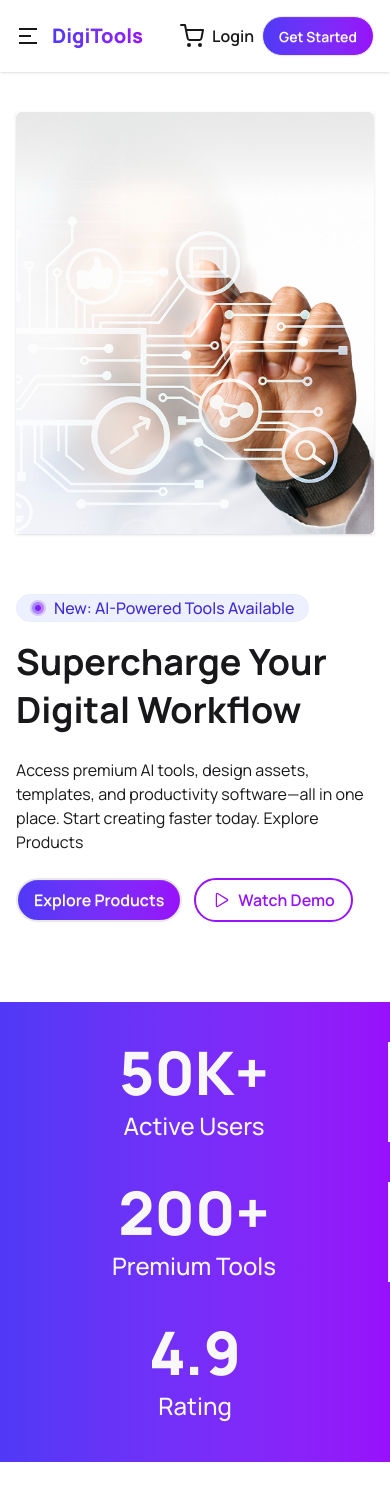
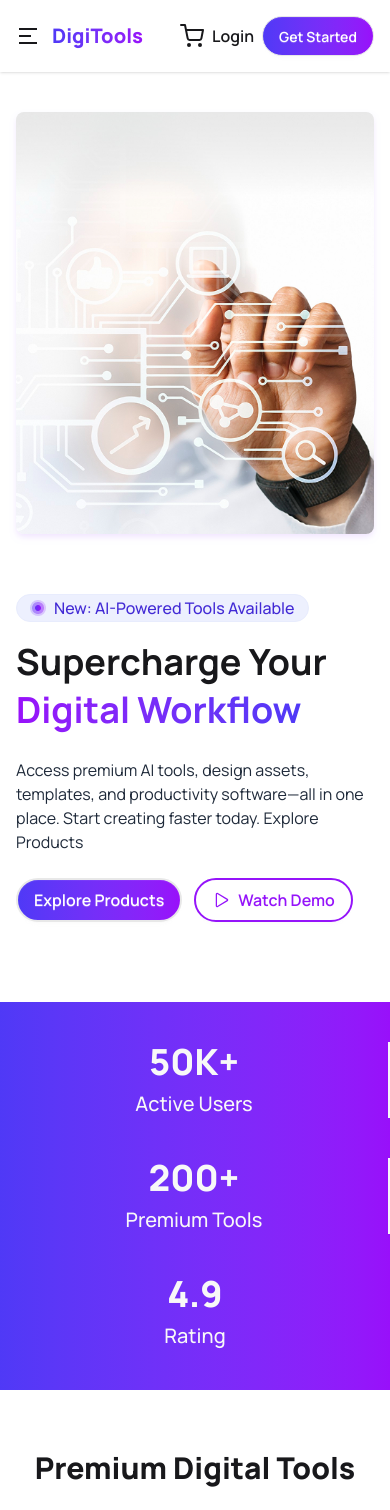
Before and after one commit to mahdihasanprogrammer/Assignment-6-DigiTools-Platform, a React (Vite) app: page / in a window 390 px wide. Shown: the top 1510 px of the page. Built offline with nearby package versions, Linux system fonts and the light colour scheme.

Commit message:
added simple ui design

```diff
--- a/src/components/Hero/Hero.jsx
+++ b/src/components/Hero/Hero.jsx
@@ -8,7 +8,7 @@ const Hero = () => {
 
 <div className=" px-4 py-10 md:px-12 md:py-15 flex justify-between items-center flex-col lg:flex-row-reverse gap-15">
 
-    <img className='shadow-sm'  src={bannerImg} alt="banner image" />
+    <img className='shadow-md shadow-purple-100 rounded-lg'  src={bannerImg} alt="banner image" />
 
     <div>
 
@@ -18,9 +18,9 @@ const Hero = () => {
       </div>
 
       <h1 className=" text-4xl leading-12 md:leading-20 md:text-6xl font-bold">
-      Supercharge Your Digital Workflow
+      Supercharge Your <span className='bg-linear-to-r from-purple-600 to-indigo-600 text-transparent bg-clip-text'>Digital Workflow</span>
      </h1>
-      <p className="py-6 lg:w-3/4">
+      <p className="py-6 lg:w-3/4 text-gray-800">
        Access premium AI tools, design assets, templates, and productivity software—all in one place. Start creating faster today. Explore Products
       </p>
 
--- a/src/components/MainSection/DigitalToolsSection/Carts/CartsData.jsx
+++ b/src/components/MainSection/DigitalToolsSection/Carts/CartsData.jsx
@@ -45,7 +45,7 @@ const deleteAllCartFromCartTab = ()=>{
                     <div className='space-y-5'>
                         <h1
                         className='flex justify-between items-center text-xl font-semibold px-5'>
-                            Total Price: <span className='text-2xl'>
+                            Total Price: <span className='text-2xl bg-linear-to-r from-purple-600 to-indigo-600 text-transparent bg-clip-text'>
                                 ${totalPrice}</span>
                         </h1>
 
--- a/src/components/MainSection/Stats/Stats.jsx
+++ b/src/components/MainSection/Stats/Stats.jsx
@@ -8,18 +8,18 @@ const Stats = () => {
           grid grid-cols-1 md:grid-cols-3 text-center text-base-200 gap-10 md:gap-0'>
 
             <div className='border-r-2 space-y-2'>
-                <h1 className='font-extrabold text-6xl'>50K+</h1>
-                <p className='font-medium text-2xl'>Active Users</p>
+                <h1 className='font-extrabold text-4xl md:text-6xl'>50K+</h1>
+                <p className='font-medium text-xl md:text-2xl'>Active Users</p>
             </div>
 
             <div className='border-r-2 space-y-2'>
-                <h1 className='font-extrabold text-6xl'>200+</h1>
-                <p className='font-medium text-2xl'>Premium Tools</p>
+                <h1 className='font-extrabold text-4xl md:text-6xl'>200+</h1>
+                <p className='font-medium text-xl md:text-2xl'>Premium Tools</p>
             </div>
 
             <div className='space-y-2'>
-                <h1 className='font-extrabold text-6xl'>4.9</h1>
-                <p className='font-medium text-2xl'>Rating</p>
+                <h1 className='font-extrabold text-4xl md:text-6xl'>4.9</h1>
+                <p className='font-medium text-xl md:text-2xl'>Rating</p>
             </div>
         </section>
     );
--- a/src/components/MainSection/StepsSection/Steps.jsx
+++ b/src/components/MainSection/StepsSection/Steps.jsx
@@ -24,10 +24,10 @@ const Steps = () => {
 
 
               <div className='flex justify-end mb-7'>
-                   <h1 className='flex justify-center items-center text-base-100 bg-linear-to-r from-indigo-500 to-purple-500 rounded-full size-8'>01</h1>
+                   <h1 className='flex justify-center items-center text-base-100 bg-linear-to-r from-indigo-600 to-purple-600 rounded-full size-8'>01</h1>
               </div>
 
-                <img className='mx-auto p-4 bg-purple-200 rounded-full' src={userImg} alt="user png" />
+                <img className='mx-auto p-4 bg-purple-100 rounded-full' src={userImg} alt="user png" />
 
                 <h1 className='text-2xl font-bold'>Create Account</h1>
                 <p className='text-[#627382]'>Sign up for free in seconds. No credit card required to get started.</p>
@@ -37,10 +37,10 @@ const Steps = () => {
              <div className='text-center space-y-4 p-6  border-2 border-gray-200 bg-white rounded-xl min-h-96 flex flex-col justify-start'>
 
               <div className='flex justify-end mb-7'>
-                   <h1 className='flex justify-center items-center text-base-100 bg-linear-to-r from-indigo-500 to-purple-500 rounded-full size-8'>02</h1>
+                   <h1 className='flex justify-center items-center text-base-100 bg-linear-to-r from-indigo-600 to-purple-600 rounded-full size-8'>02</h1>
               </div>
 
-                <img className='mx-auto p-4 bg-purple-200 rounded-full' src={packageImg} alt="user png" />
+                <img className='mx-auto p-4 bg-purple-100 rounded-full' src={packageImg} alt="user png" />
 
                 <h1 className='text-2xl font-bold'>Choose Products</h1>
                 <p className='text-[#627382]'>Browse our catalog and select the tools that fit your needs.</p>
@@ -51,10 +51,10 @@ const Steps = () => {
             <div className='md:col-span-2 lg:col-span-1 text-center space-y-4 p-6  border-2 border-gray-200 bg-white rounded-xl min-h-96 flex flex-col justify-start'>
 
               <div className='flex justify-end mb-7'>
-                   <h1 className='flex justify-center items-center text-base-100 bg-linear-to-r from-indigo-500 to-purple-500 rounded-full size-8'>03</h1>
+                   <h1 className='flex justify-center items-center text-base-100 bg-linear-to-r from-indigo-600 to-purple-600 rounded-full size-8'>03</h1>
               </div>
 
-                <img className='mx-auto p-4 bg-purple-200 rounded-full' src={rocketImg} alt="user png" />
+                <img className='mx-auto p-4 bg-purple-100 rounded-full' src={rocketImg} alt="user png" />
 
                 <h1 className='text-2xl font-bold'>Start Creating</h1>
                 <p className='text-[#627382]'>Download and start using your premium tools immediately.</p>
```
